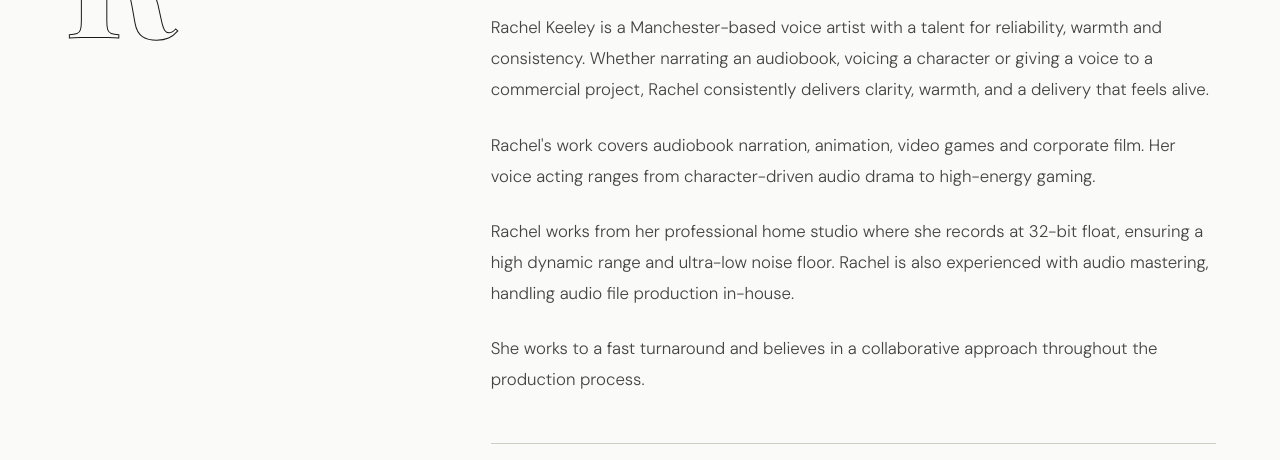
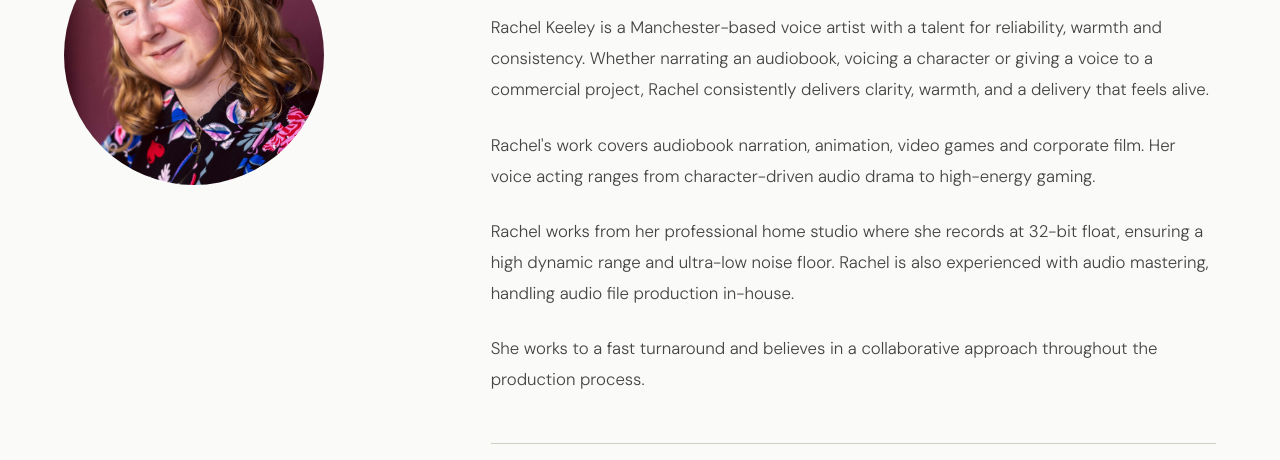
Before and after one commit to Jaedee/rachelkeeley, a website: page public/index.html in a window 1280 px wide. Shown: the part 640-1100 px from the top of the page. Drawn offline with nearby package versions, Linux system fonts and the light colour scheme; no server answers; a web font is replaced by a local one.

Commit message:
new file:   public/headshot.jpg 	modified:   public/index.html

```diff
--- a/public/index.html
+++ b/public/index.html
@@ -315,6 +315,21 @@
     margin-bottom: 1rem;
   }
 
+  .big-headshot {
+  width: 260px;
+  height: 260px;
+  border-radius: 50%;
+  overflow: hidden;
+  position: relative;
+}
+
+.big-headshot img {
+  width: 100%;
+  height: 100%;
+  object-fit: cover;
+  display: block;
+}
+
   .about-right p {
     font-size: 1.05rem;
     line-height: 1.85;
@@ -507,7 +522,9 @@
 <section class="about-section" id="about">
   <div class="about-left">
     <p class="section-label">About</p>
-    <div class="big-initial">R</div>
+    <<div class="big-headshot">
+      <img src="headshot.jpg" alt="Rachel Keeley headshot">
+    </div>
   </div>
   <div class="about-right">
     <h2>A voice for every<br>story worth telling.</h2>
```
Also changed, not shown: public/headshot.jpg (added).
